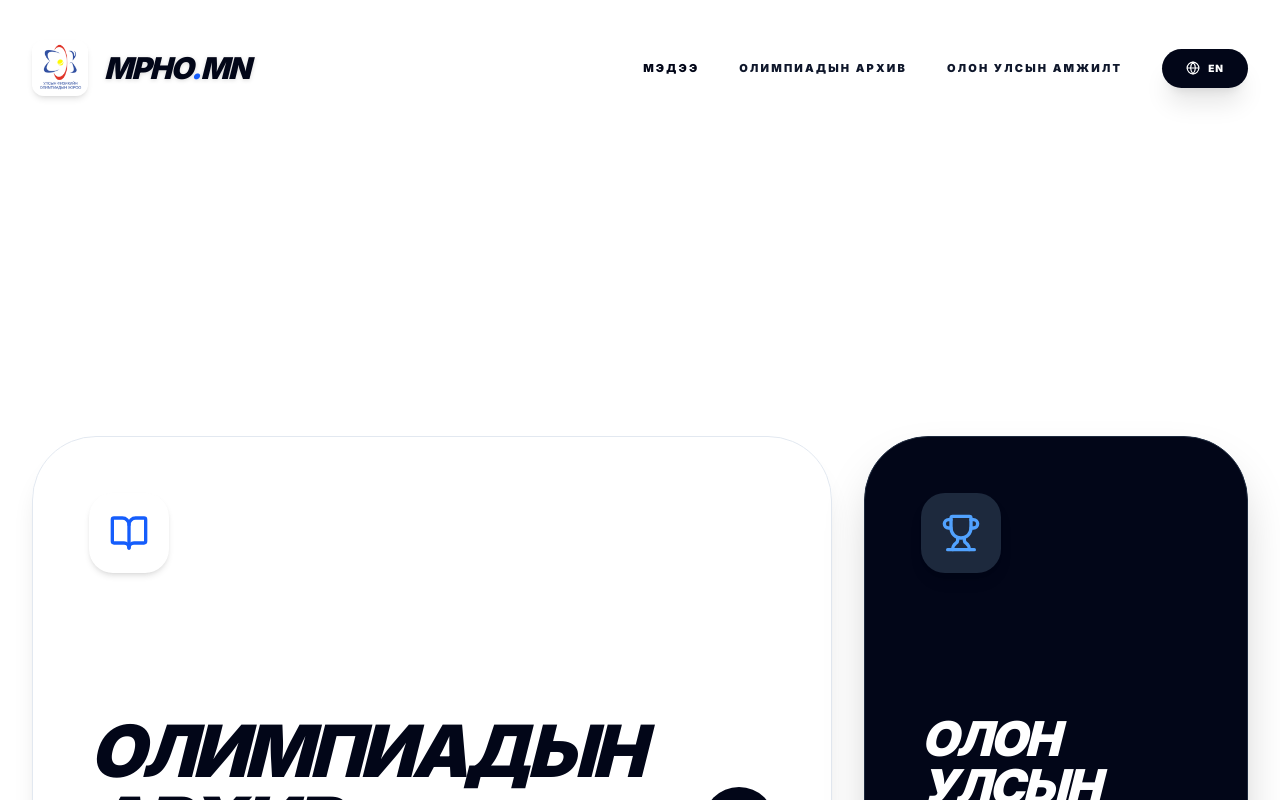
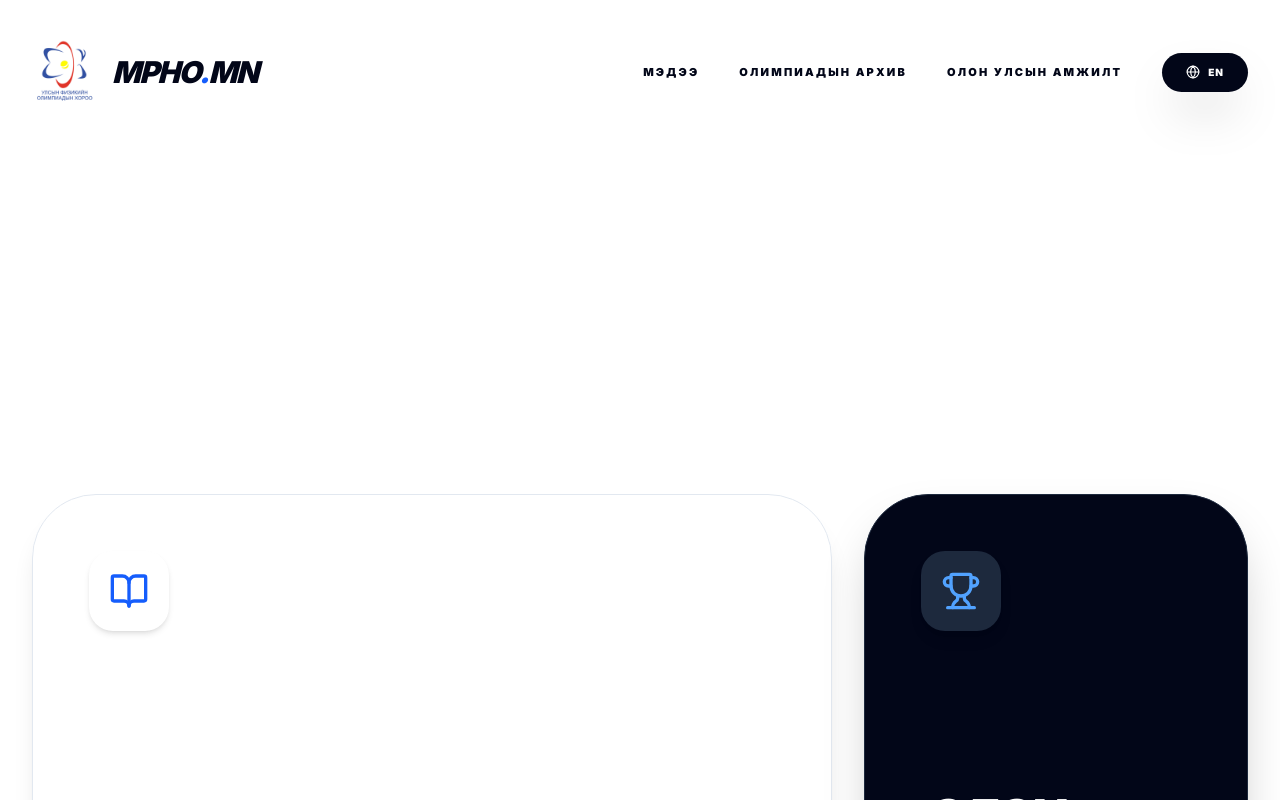
Before and after one commit to enkhtushigee-design/mpho-project, a Next.js app: page / in a window 1280 px wide. Shown: the top 800 px of the page. Built offline with nearby package versions, Linux system fonts and the light colour scheme.

Commit message:
Fixed background visibility and cleaned hero section

```diff
--- a/app/page.tsx
+++ b/app/page.tsx
@@ -11,33 +11,36 @@ export default function Home() {
   return (
     <main className="min-h-screen relative font-sans selection:bg-blue-100 overflow-x-hidden bg-white">
 
-      {/* Background Section - Зургийг дээд талаас нь (top) барьж оруулсан */}
+      {/* BACKGROUND IMAGE - Энэ хэсэг зургийг заавал харуулна */}
       <div
-        className="absolute top-0 left-0 w-full h-[600px] -z-20 bg-no-repeat"
-        style={{
-          backgroundImage: "url('/hero-bg.jpg')",
-          backgroundSize: 'cover',
-          backgroundPosition: 'top center' // Зургийн орой хэсгийг харуулна
-        }}
+        className="absolute top-0 left-0 w-full h-[700px] pointer-events-none"
+        style={{ zIndex: -1 }}
       >
-        {/* Overlay - Зургийг текстээс ялгах зөөлөн давхарга */}
-        <div className="absolute inset-0 bg-gradient-to-b from-black/10 via-transparent to-white" />
+        <div
+          className="relative w-full h-full bg-no-repeat bg-cover"
+          style={{
+            backgroundImage: "url('/hero-bg.jpg')",
+            backgroundPosition: 'top center'
+          }}
+        >
+          {/* Зөөлөн уусгалт */}
+          <div className="absolute inset-0 bg-gradient-to-b from-black/10 via-white/20 to-white" />
+        </div>
       </div>
 
-      {/* Navbar - Зургийн дээд хэсгийг таглахгүй, дээр нь байрлана */}
+      {/* NAVBAR */}
       <nav className="max-w-[1400px] mx-auto px-8 py-10 flex justify-between items-center relative z-50">
         <Link href="/" className="flex items-center gap-4 group">
-          <div className="relative w-14 h-14 transition-transform duration-300 group-hover:scale-110 shadow-md rounded-xl overflow-hidden bg-white/20 backdrop-blur-sm">
+          <div className="relative w-16 h-16 transition-transform duration-300 group-hover:scale-110">
             <Image
               src="/logo.png"
               alt="MPHO Logo"
               fill
-              className="object-contain p-1"
+              className="object-contain"
               priority
-              unoptimized
             />
           </div>
-          <h1 className="text-3xl font-[1000] italic tracking-tighter leading-none select-none text-slate-950 uppercase drop-shadow-sm">
+          <h1 className="text-3xl font-[1000] italic tracking-tighter leading-none select-none text-slate-950 uppercase">
             MPHO<span className="text-blue-600">.</span>MN
           </h1>
         </Link>
@@ -46,30 +49,29 @@ export default function Home() {
           <Link href="/news" className="text-[11px] font-[1000] uppercase tracking-[0.2em] text-slate-950 hover:text-blue-700 transition-colors">
             {t('nav.news')}
           </Link>
-          <Link href="/archive" className="text-[11px] font-[1000] uppercase tracking-[0.2em] text-slate-900 hover:text-blue-700 transition-colors">
+          <Link href="/archive" className="text-[11px] font-[1000] uppercase tracking-[0.2em] text-slate-950 hover:text-blue-700 transition-colors">
             {t('nav.archive')}
           </Link>
-          <Link href="/international" className="text-[11px] font-[1000] uppercase tracking-[0.2em] text-slate-900 hover:text-blue-700 transition-colors">
+          <Link href="/international" className="text-[11px] font-[1000] uppercase tracking-[0.2em] text-slate-950 hover:text-blue-700 transition-colors">
             {t('nav.intl_success')}
           </Link>
 
           <button
             onClick={() => setLang(lang === 'mn' ? 'en' : 'mn')}
-            className="px-6 py-3 bg-slate-950 text-white rounded-full text-[10px] font-black tracking-widest flex items-center gap-2 hover:bg-blue-700 transition-all shadow-xl"
+            className="px-6 py-3 bg-slate-950 text-white rounded-full text-[10px] font-black tracking-widest flex items-center gap-2 hover:bg-blue-700 transition-all shadow-2xl"
           >
             <Globe size={14} /> {lang === 'mn' ? 'EN' : 'MN'}
           </button>
         </div>
       </nav>
 
-      {/* Hero Space - Зургийг харуулахын тулд гаргасан хоосон зай */}
-      <div className="h-[200px] md:h-[300px]" />
+      {/* HERO SPACE - Зургийн дээд хэсгийг харуулах зай */}
+      <div className="h-[250px] md:h-[350px]" />
 
-      {/* Bento Grid */}
+      {/* BENTO GRID */}
       <section className="max-w-[1400px] mx-auto px-8 pb-32 grid grid-cols-1 md:grid-cols-3 gap-8 relative z-10">
 
-        {/* ОЛИМПИАДЫН АРХИВ */}
-        <Link href="/archive" className="md:col-span-2 group relative bg-white/95 backdrop-blur-md p-14 rounded-[64px] flex flex-col justify-between min-h-[480px] border border-slate-200 hover:bg-blue-600 transition-all duration-700 shadow-xl">
+        <Link href="/archive" className="md:col-span-2 group relative bg-white/95 backdrop-blur-md p-14 rounded-[64px] flex flex-col justify-between min-h-[500px] border border-slate-200 hover:bg-blue-600 transition-all duration-700 shadow-xl">
           <div className="w-20 h-20 bg-white rounded-3xl flex items-center justify-center shadow-md group-hover:scale-110 transition-transform">
             <BookOpen size={40} className="text-blue-600" />
           </div>
@@ -83,8 +85,7 @@ export default function Home() {
           </div>
         </Link>
 
-        {/* ОЛОН УЛСЫН АМЖИЛТ */}
-        <Link href="/international" className="group relative bg-slate-950 p-14 rounded-[64px] flex flex-col justify-between min-h-[480px] border border-slate-800 hover:bg-white transition-all duration-700 shadow-2xl">
+        <Link href="/international" className="group relative bg-slate-950 p-14 rounded-[64px] flex flex-col justify-between min-h-[500px] border border-slate-800 hover:bg-white transition-all duration-700 shadow-2xl">
           <div className="w-20 h-20 bg-slate-800 rounded-3xl flex items-center justify-center group-hover:bg-blue-50 transition-colors shadow-lg">
             <Trophy size={40} className="text-blue-400 group-hover:text-blue-600" />
           </div>
```
